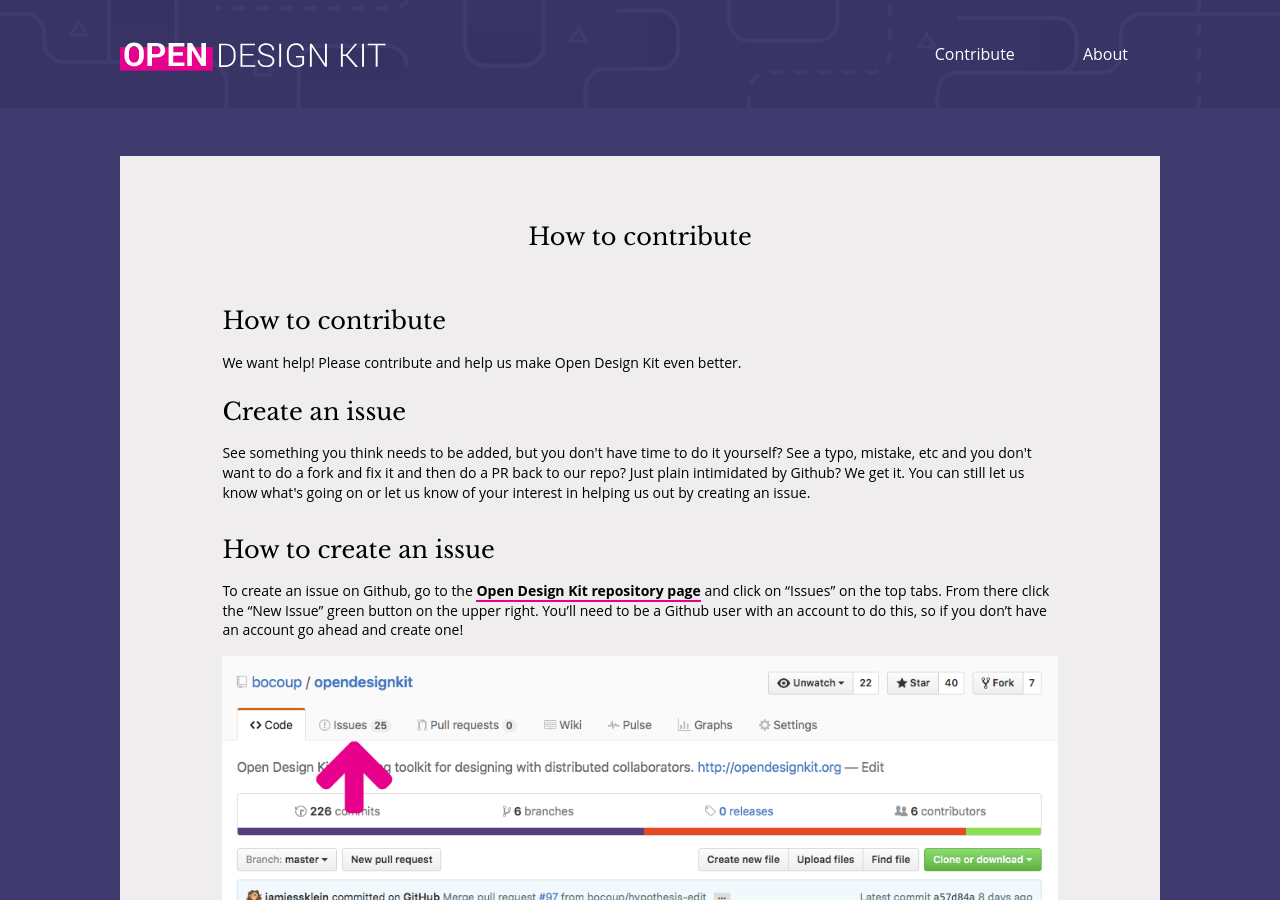
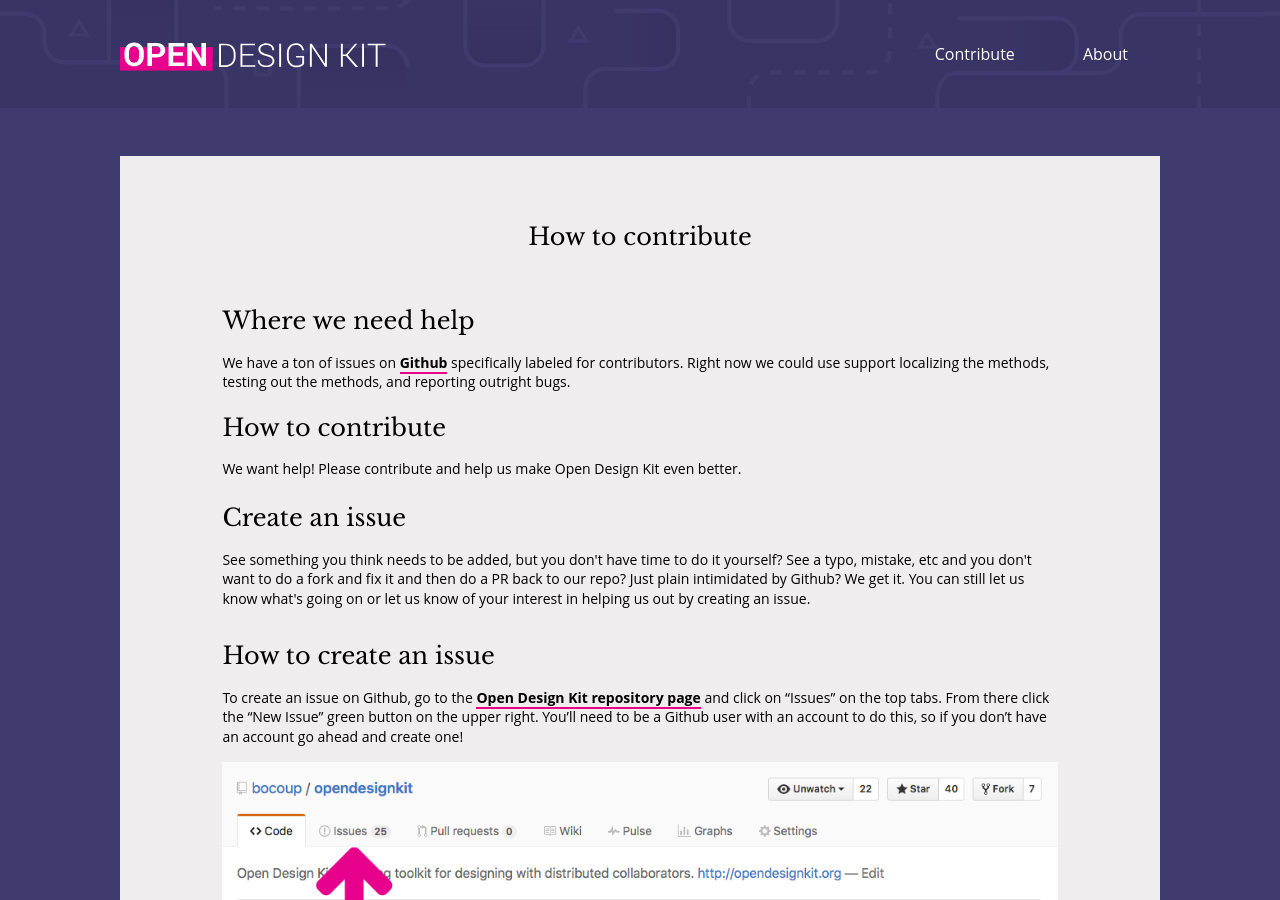
Before and after one commit to open-design-kit/opendesignkit, a Jekyll site: the page built from contribute/index.html, in a window 1280 px wide and 900 px high. Built offline with Jekyll 4.4.1, drawn with Linux system fonts in a browser that asks for light colours.

Commit message:
added a where we need help section for contribute

```diff
--- a/contribute/index.html
+++ b/contribute/index.html
@@ -7,6 +7,9 @@
     <div class="subpage-head">
         <h1 class="hed-a">{{page.title}}</h1>
     </div>
+
+    <h2 class="hed-a">Where we need help</h2>
+    <p> We have a ton of issues on <a href="https://github.com/bocoup/opendesignkit/issues">Github</a> specifically labeled for contributors. Right now we could use support localizing the methods, testing out the methods, and reporting outright bugs.</p>
     <h2 class="hed-a">How to contribute</h2>
     <p>We want help! Please contribute and help us make Open Design Kit even better.</p>
     <h3 class="hed-a">Create an issue</h3>
```
